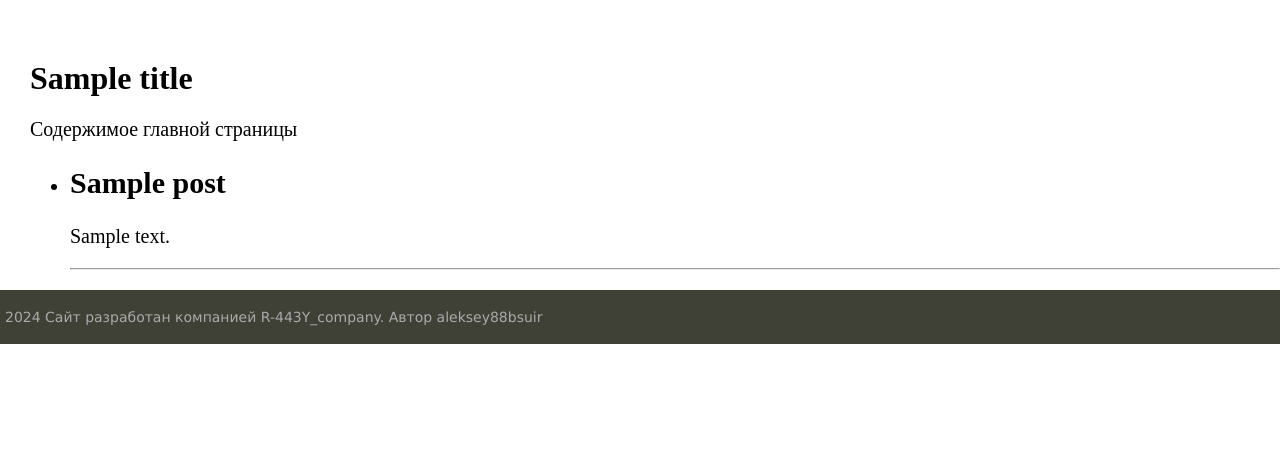
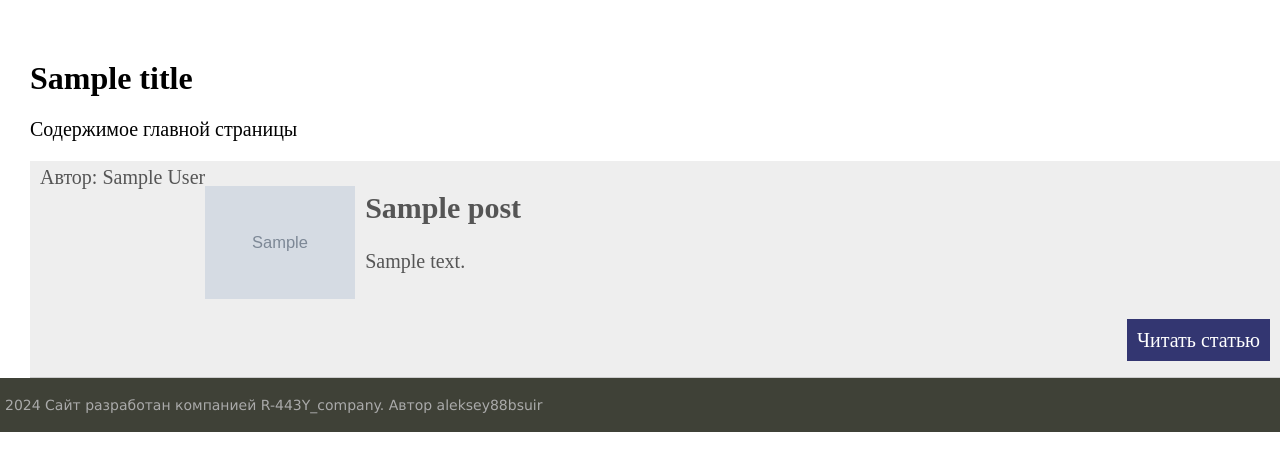
Before and after one commit to aleksey88bsuir/my_first_site, a Django app: template simple_site/articles/templates/articles/index.html in a window 1280 px wide. Shown: the part 60-531 px from the top of the page. Run offline with Django 3.2, Linux system fonts and the light colour scheme; the template is opened without the code that fills it: most values are stand-ins (such as "Sample title", 1, 10 or a date in 2020); grey boxes marked "Sample" are stand-in pictures.

Commit message:
Применил стили оформления к главной странице

```diff
--- a/simple_site/articles/templates/articles/index.html
+++ b/simple_site/articles/templates/articles/index.html
@@ -3,12 +3,21 @@
 {% block content %}
 <h1>{{ title }}</h1>
 <p>Содержимое главной страницы</p>
-<ul>
+<ul class="list-articles">
     {% for post in posts %}
     <li>
-        <h2>{{post.title}}</h2>
-        <p>{{post.content}}</p>
-        <hr>
+        <div class="article-panel">
+            <p class="first">Автор: {{ post.author }}</p>
+            {% if post.photo %}
+                <p><img class="img-article-left thumb" src="{{ post.photo.url }}"></p>
+            {% endif %}
+            <h2>{{post.title}}</h2>
+            {% autoescape on %}
+                {{ post.content|linebreaks|truncatewords:50 }}
+            {% endautoescape %}
+            <div class="clear"></div>
+            <p class="link-read-post"><a href="{{ p.get_absolute_url }}">Читать статью</a> </p>
+        </div>
     </li>
     {% endfor %}
 </ul>
```
